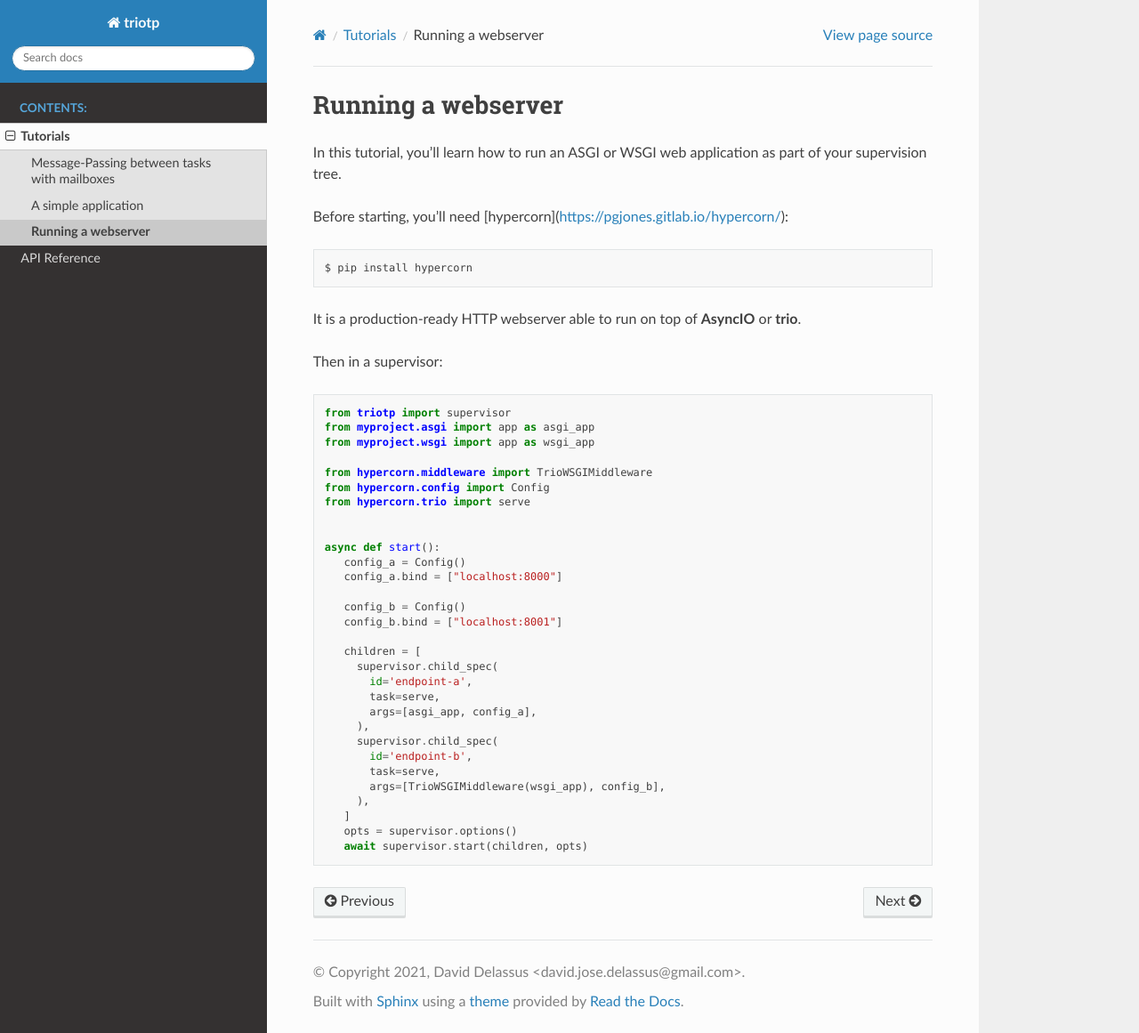
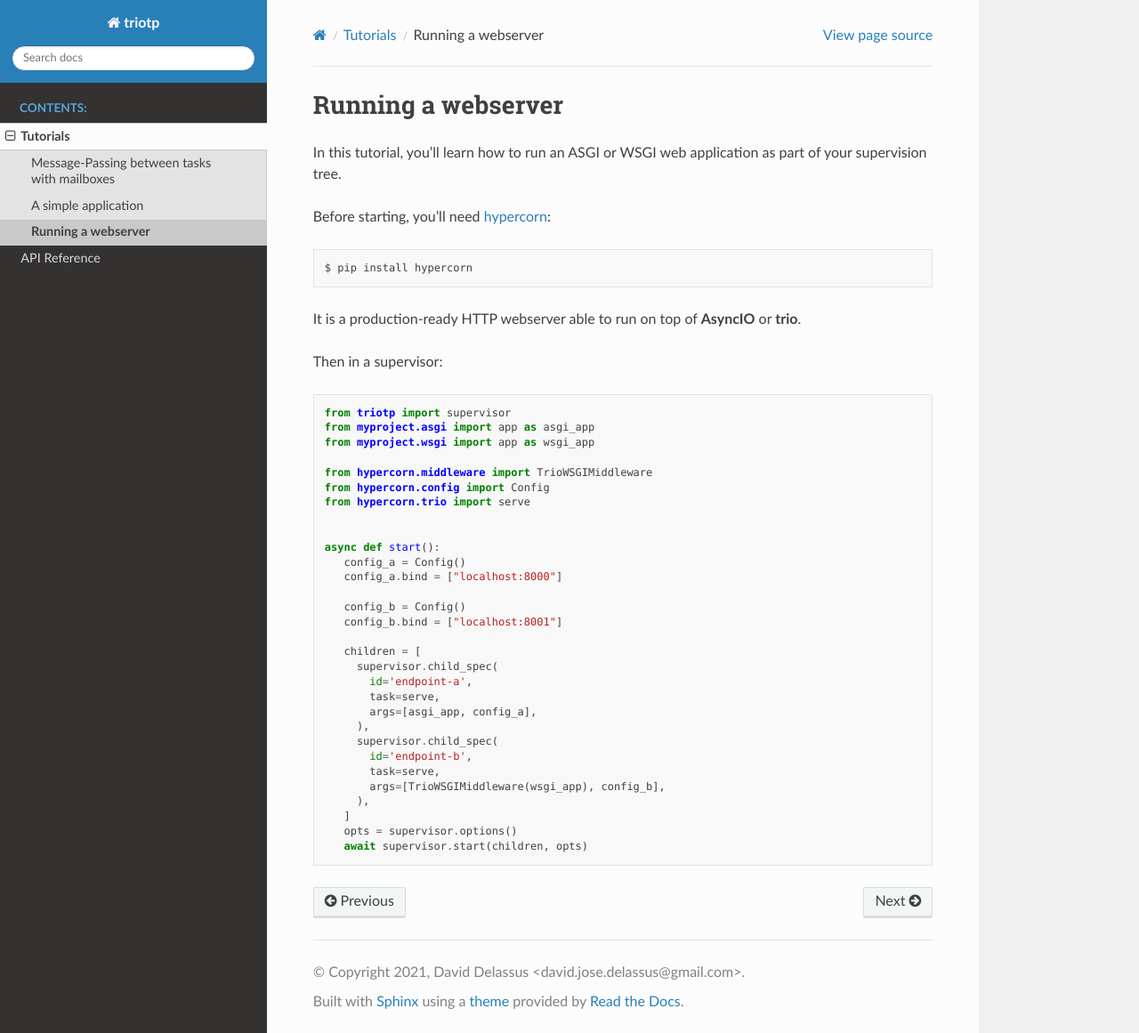
Before and after one commit to linkdd/triotp, a Sphinx documentation site: the page built from docs/source/guides/webserver.rst, in a window 1280 px wide and 1161 px high. Shown: the whole window at 89% size. Built offline with Sphinx 7.4.7 and the Read the Docs theme 2.0.0, drawn with Linux system fonts in a browser that asks for light colours.

Commit message:
:memo: fix link in hypercorn tutorial

```diff
--- a/docs/source/guides/webserver.rst
+++ b/docs/source/guides/webserver.rst
@@ -4,7 +4,7 @@ Running a webserver
 In this tutorial, you'll learn how to run an ASGI or WSGI web application as part
 of your supervision tree.
 
-Before starting, you'll need [hypercorn](https://pgjones.gitlab.io/hypercorn/):
+Before starting, you'll need `hypercorn <https://pgjones.gitlab.io/hypercorn/>`_:
 
 .. code-block:: shell
 
```
